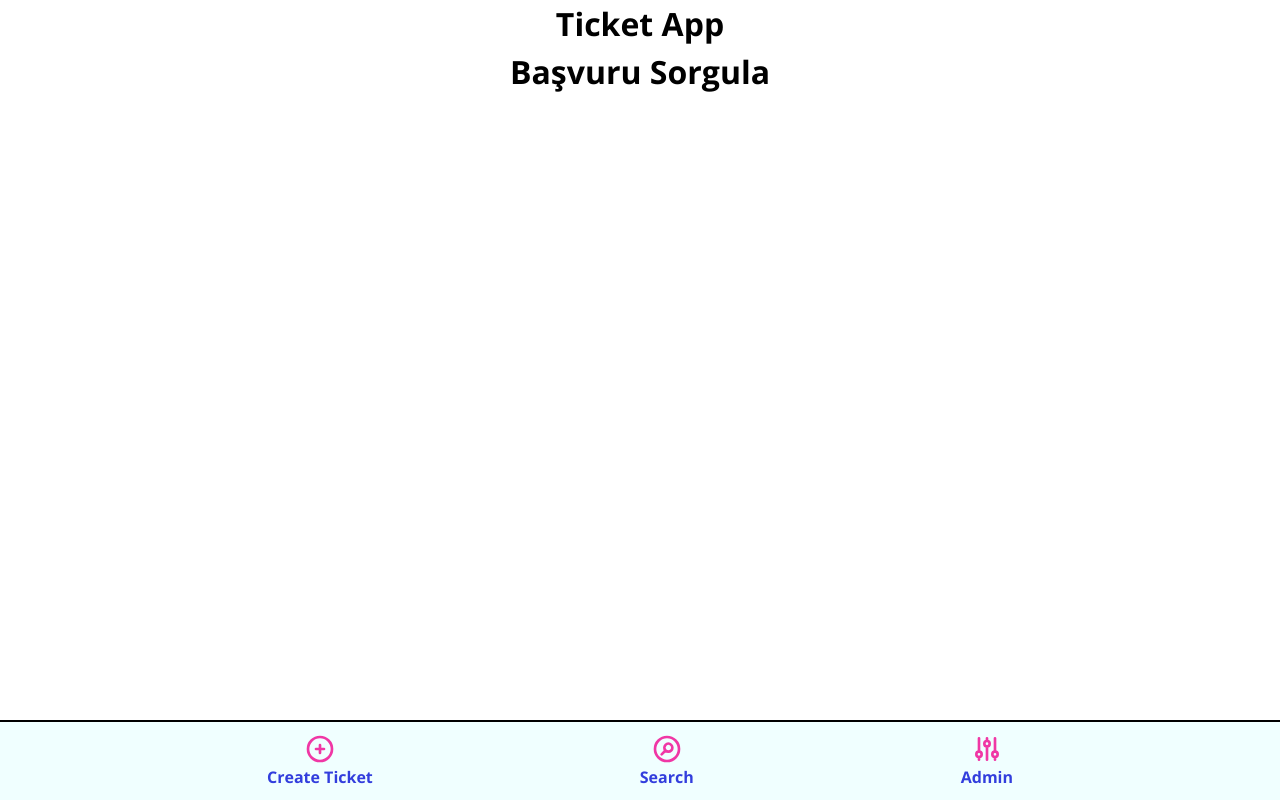
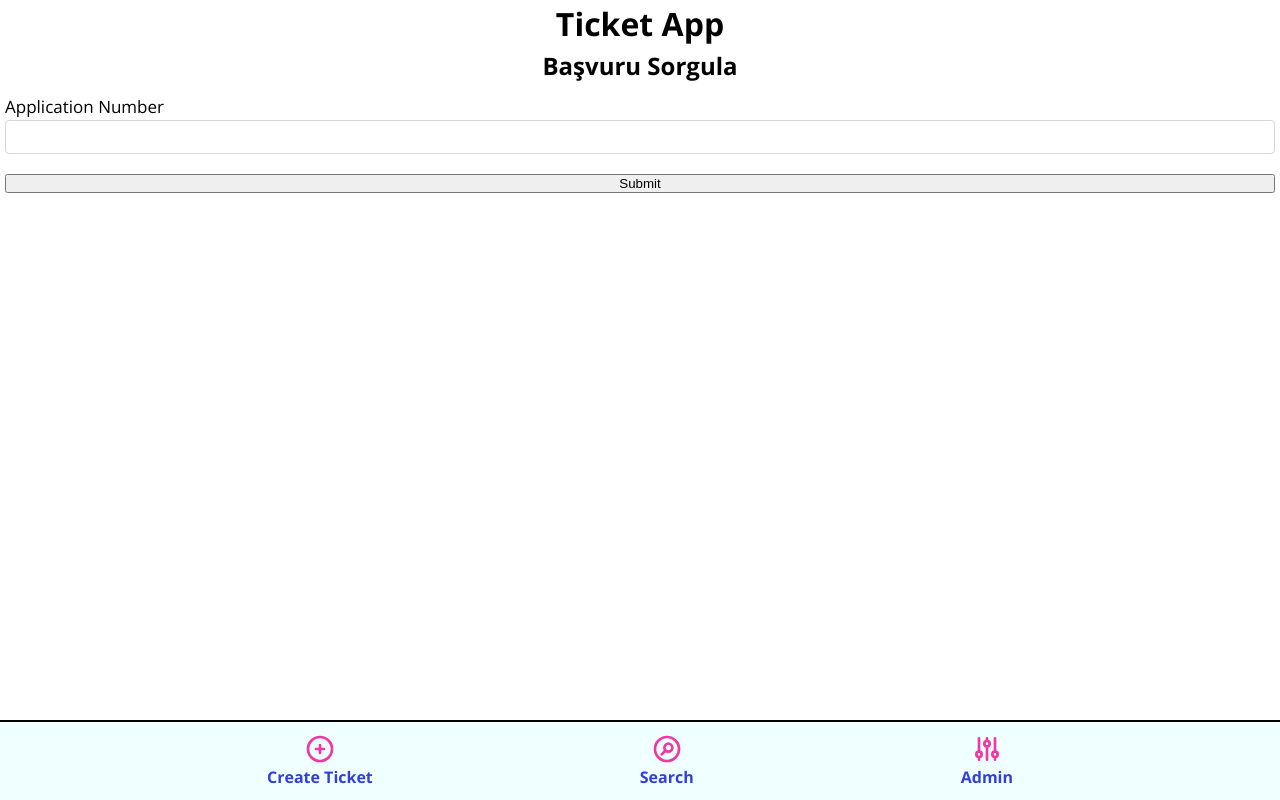
Before and after one commit to 159-Pazarama-React-Bootcamp/final-project-ugurpolat, a React (Create React App) app in the folder final-app/: page /basvuru-sorgula in a window 1280 px wide. Built offline with nearby package versions, Linux system fonts and the light colour scheme; no server answers.

Commit message:
Add create user, find user with application number

```diff
--- a/final-app/src/App.js
+++ b/final-app/src/App.js
@@ -10,6 +10,7 @@ import Basvuru from "./pages/Basvuru";
 import Admin from "./pages/Admin";
 import AdminBasvuru from "./pages/AdminBasvuru";
 import AdminBasvuruList from "./pages/AdminBasvuruList";
+import Page404 from "./pages/Page404";
 import Navbar from "./components/Navbar";
 
 function App() {
@@ -42,6 +43,7 @@ function App() {
               path="/admin/basvuru/:id"
               element={<AdminBasvuru></AdminBasvuru>}
             ></Route>
+            <Route path="/basvuru/404" element={<Page404></Page404>}></Route>
           </Routes>
           <Navbar></Navbar>
         </Router>
--- a/final-app/src/context/UserContext.js
+++ b/final-app/src/context/UserContext.js
@@ -21,7 +21,42 @@ export const UserProvider = ({ children }) => {
     // setIsLoading(false);
   };
 
+  //get user applicationNumber
+  const getApplication = async (aplicatioNumber) => {
+    const response = await fetch(
+      `https://61e2ed2c3050a10017682308.mockapi.io/api/users?applicationNumber=${aplicatioNumber}`
+    );
+    const searchData = await response.json();
+    return searchData;
+  };
+
+  //get user
+  const getUser = async (userId) => {
+    const response = await fetch(
+      `https://61e2ed2c3050a10017682308.mockapi.io/api/users/${userId}`
+    );
+    const searchData = await response.json();
+    return searchData;
+  };
+
   // Add user
+  const addUser = async (newUser) => {
+    const response = await fetch(
+      "https://61e2ed2c3050a10017682308.mockapi.io/api/users",
+      {
+        method: "POST",
+        headers: {
+          "Content-Type": "application/json",
+        },
+        body: JSON.stringify(newUser),
+      }
+    );
+
+    const data = await response.json();
+
+    // newTodo.id = uuidv4();
+    setUsers([data, ...users]);
+  };
 
   // update user
   const updateUser = async (id, updUser) => {
@@ -47,7 +82,10 @@ export const UserProvider = ({ children }) => {
     <UserContext.Provider
       value={{
         users,
+        addUser,
         updateUser,
+        getApplication,
+        getUser,
       }}
     >
       {children}
@@ -56,28 +94,3 @@ export const UserProvider = ({ children }) => {
 };
 
 export default UserContext;
-
-{
-  /* <h4>Kullanıcı Bilgisi : {id}</h4>
-      <h3>Ad:{users[id - 1].name}</h3>
-
-      <h3>Soyad:{users[id - 1].surname}</h3>
-      <h3>Age:{users[id - 1].age}</h3>
-      <h3>Adress:{users[id - 1].address}</h3>
-      <h3>Reason of Application:{users[id - 1].reasonOfApp}</h3>
-      <h3>Application Status:{users[id - 1].applicationStatus}</h3>
-      <h3>Application Date:{users[id - 1].applicationDate}</h3>
-      <h3>Application Number:{users[id - 1].applicationNumber}</h3>
-      <h3>Attach File:{users[id - 1].attach}</h3> */
-}
-{
-  /* <button onClick={handleUpdate} className="button">
-        Güncelle
-      </button>
-      <button
-        className="button"
-        onClick={() => navigate("/admin/basvuru-listesi")}
-      >
-        Kapat
-      </button> */
-}
--- a/final-app/src/pages/Basvuru.js
+++ b/final-app/src/pages/Basvuru.js
@@ -1,9 +1,29 @@
-import React from "react";
+import React, { useContext, useEffect } from "react";
+import { useParams } from "react-router-dom";
+import UserContext from "../context/UserContext";
 
 export default function Basvuru() {
+  let userId;
+  let userSearch = [{}];
+
+  const { id } = useParams();
+  const { getApplication, getUser } = useContext(UserContext);
+
+  getApplication(id).then((data) => {
+    userId = data[0].id;
+
+    userId &&
+      getUser(userId).then((user) => {
+        userSearch = user;
+        console.log(userSearch.name);
+      });
+  });
+
   return (
     <div>
-      <p>Başvuru</p>
+      <h3>{id} sayılı başvuru</h3>
+      <h4>Name:{userSearch.name}</h4>
+      {}
     </div>
   );
 }
--- a/final-app/src/pages/BasvuruOlustur.js
+++ b/final-app/src/pages/BasvuruOlustur.js
@@ -1,7 +1,21 @@
-import React from "react";
+import React, { useContext } from "react";
+import UserContext from "../context/UserContext";
 import { useFormik } from "formik";
+import { useNavigate } from "react-router-dom";
 
 export default function BasvuruOlustur() {
+  const { addUser } = useContext(UserContext);
+  const navigate = useNavigate();
+  const randomNumber = (minNumber, maxNumber) => {
+    let rndNum = Math.floor(
+      Math.random() * (maxNumber - minNumber + 1) + minNumber
+    );
+    return rndNum;
+  };
+
+  const d = new Date();
+  let dateSave = d.toLocaleDateString();
+
   const { handleSubmit, handleChange, values } = useFormik({
     initialValues: {
       name: "",
@@ -15,31 +29,46 @@ export default function BasvuruOlustur() {
       address: "",
       // attach: "",
     },
-    onSubmit: (values) => {},
+    onSubmit: (values) => {
+      const newUser = {
+        name: values.name,
+        surname: values.surname,
+        age: values.age,
+        tc: values.tc,
+        reasonOfApp: values.reasonOfApp,
+        aplicationStatus: "Bekliyor",
+        applicationNumber: randomNumber(Math.pow(10, 5), Math.pow(10, 8)),
+        applicationDate: dateSave,
+        address: values.address,
+        // attach: values.attach,
+      };
+      addUser(newUser);
+      navigate("/basvuru-basarılı");
+    },
   });
   return (
     <div>
       <h1>Başvuru Oluştur</h1>
 
       <section id="signup-page">
-        <form className="signup-form">
+        <form onSubmit={handleSubmit} className="signup-form">
           <div className="signup-form_row">
             <div className="signup-form_group">
               <label htmlFor="name">Name:</label>
               <input
+                onChange={handleChange}
                 className="signup-form_field"
-                id="name"
                 name="name"
-                placeholder="Ugur"
+                value={values.name}
               />
             </div>
             <div className="signup-form_group">
               <label htmlFor="surname">Surname:</label>
               <input
+                onChange={handleChange}
                 className="signup-form_field"
-                id="surname"
                 name="surname"
-                placeholder="Polat"
+                value={values.surname}
               />
             </div>
           </div>
@@ -48,10 +77,10 @@ export default function BasvuruOlustur() {
             <div className="signup-form_group">
               <label htmlFor="address">Address:</label>
               <input
+                onChange={handleChange}
                 className="signup-form_field"
-                id="address"
                 name="address"
-                placeholder="12. Kennedy Square 17NG Trade Tower New York/USA"
+                value={values.adress}
               />
             </div>
           </div>
@@ -60,19 +89,19 @@ export default function BasvuruOlustur() {
             <div className="signup-form_group">
               <label htmlFor="age">Age:</label>
               <input
+                onChange={handleChange}
                 className="signup-form_field"
-                id="age"
                 name="age"
-                placeholder="21"
+                value={values.age}
               />
             </div>
             <div className="signup-form_group">
               <label htmlFor="tc">TC:</label>
               <input
+                onChange={handleChange}
                 className="signup-form_field"
-                id="tc"
                 name="tc"
-                placeholder="98745632906"
+                value={values.tc}
               />
             </div>
           </div>
@@ -81,10 +110,10 @@ export default function BasvuruOlustur() {
             <div className="signup-form_group">
               <label htmlFor="reasonOfApp">Reason of Application:</label>
               <input
-                className="signup-form_field"
-                id="reasonOfApp"
+                onChange={handleChange}
                 name="reasonOfApp"
                 placeholder="Job applications"
+                value={values.reasonOfApp}
               />
             </div>
 
--- a/final-app/src/pages/BasvuruSorgula.js
+++ b/final-app/src/pages/BasvuruSorgula.js
@@ -1,9 +1,49 @@
-import React from "react";
+import React, { useContext } from "react";
+import UserContext from "../context/UserContext";
+import { isObject, useFormik } from "formik";
+import { useNavigate } from "react-router-dom";
 
 export default function BasvuruSorgula() {
+  const navigate = useNavigate();
+  const { getApplication } = useContext(UserContext);
+
+  const { handleSubmit, handleChange, values } = useFormik({
+    initialValues: {
+      applicationNumber: "",
+    },
+    onSubmit: (values) => {
+      getApplication(values.applicationNumber).then((user) => {
+        Number(user[0].applicationNumber) === Number(values.applicationNumber)
+          ? navigate(`/basvuru/${user[0].applicationNumber}`)
+          : navigate(`/basvuru/404`);
+      });
+    },
+  });
+
   return (
     <div>
-      <h1>Başvuru Sorgula</h1>
+      <h2>Başvuru Sorgula</h2>
+      <section>
+        <form onSubmit={handleSubmit}>
+          <div className="signup-form_row">
+            <div className="signup-form_group">
+              <label htmlFor="tc">Application Number</label>
+              <input
+                id="search"
+                onChange={handleChange}
+                className="signup-form_field"
+                name="applicationNumber"
+                value={values.applicationNumber}
+              />
+            </div>
+          </div>
+          <div className="signup-form_group">
+            <button name="button" type="submit">
+              Submit
+            </button>
+          </div>
+        </form>
+      </section>
     </div>
   );
 }
--- /dev/null
+++ b/final-app/src/pages/Page404.js
@@ -0,0 +1,9 @@
+import React from "react";
+
+export default function Page404() {
+  return (
+    <div>
+      <h4>Aradığınız numarayla eşleşen bir başvuru gözükmüyor:(</h4>
+    </div>
+  );
+}
```
